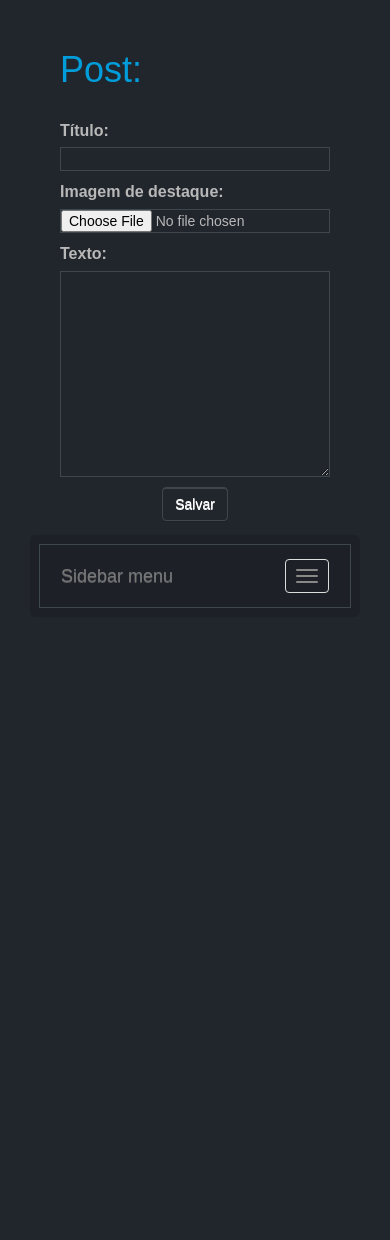
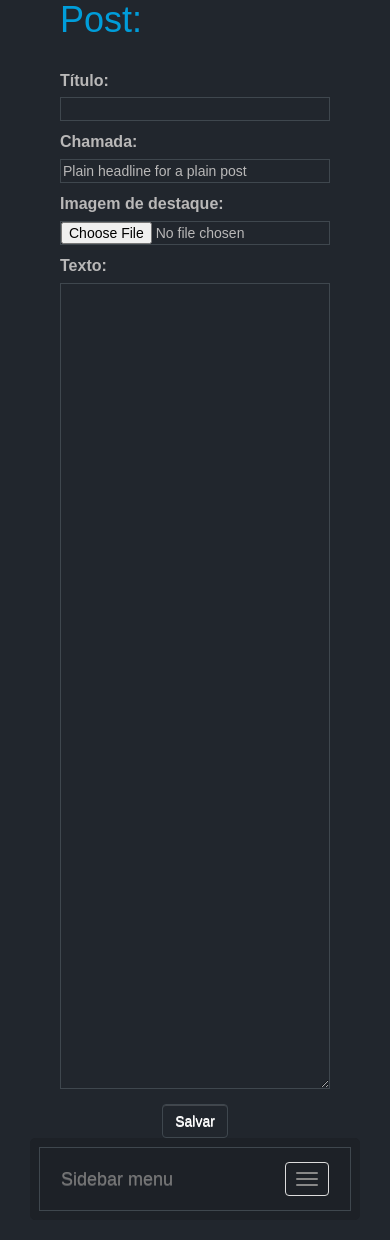
Before and after one commit to mayronH/my-first-djangoproject, a Django app: page /post/new in a window 390 px wide. Shown: the part 80-1320 px from the top of the page. Before the commit the page ends 688 px from the top, so only its background shows below. Run offline with Django 3.2, Linux system fonts and the light colour scheme; the visitor is signed in with stand-in values (Sample User, id 1); data that the repository does not hold is empty; some libraries are stand-ins or nearby versions.

Commit message:
Colocando tags nos posts, script TinyMCE para texto, mudando imagem para destaque e adicionando campo headline para os Posts

```diff
--- a/blog/admin.py
+++ b/blog/admin.py
@@ -3,7 +3,7 @@ from .models import Post,Comment
 
 
 class PostAdmin(admin.ModelAdmin):
-    fields = ['title', 'text', 'created_date', 'published_date', 'author', 'post_image', 'thumbnail',]
+    fields = ['title', 'headline', 'text', 'created_date', 'published_date', 'author', 'tags', 'post_image', 'thumbnail',]
     readonly_fields = ('thumbnail',)
 
     list_display = ('title', 'created_date', 'published_date', 'author',)
--- a/blog/form.py
+++ b/blog/form.py
@@ -5,12 +5,16 @@ class PostForm(forms.ModelForm):
 
     class Meta:
         model = Post
-        fields = ('title', 'post_image', 'text', )
+        fields = ('title', 'headline', 'post_image', 'tags', 'text', )
         # Alterando os labels do formulário
         labels = {
-        'title': "Título:",
-        'post_image': "Imagem de destaque:",
-        'text': "Texto:",
+            'title': "Título:",
+            'post_image': "Imagem de destaque:",
+            'text': "Texto:",
+            'headline': "Chamada:",
+        }
+        widgets = {
+          'text': forms.Textarea(attrs={'rows':40, 'cols':40}),
         }
 
 
@@ -20,6 +24,6 @@ class CommentForm(forms.ModelForm):
         model = Comment
         fields = ('author', 'text', )
         labels = {
-        'author': "Nome:",
-        'text': "Comentário:",
+            'author': "Nome:",
+            'text': "Comentário:",
         }
--- a/blog/models.py
+++ b/blog/models.py
@@ -2,6 +2,7 @@ from django.conf import settings
 from django.db import models
 from django.utils import timezone
 from django.utils.safestring import mark_safe
+from taggit.managers import TaggableManager
 # Create your models here.
 
 class Post(models.Model):
@@ -11,6 +12,8 @@ class Post(models.Model):
     created_date = models.DateTimeField(default=timezone.now)
     published_date = models.DateTimeField(blank=True, null=True)
     post_image = models.ImageField(upload_to='images/', default='images/default.png')
+    headline = models.CharField(max_length=200, default='Plain headline for a plain post')
+    tags = TaggableManager()
 
     def publish(self):
         self.published_date = timezone.now()
--- a/blog/static/css/blog.css
+++ b/blog/static/css/blog.css
@@ -207,7 +207,7 @@ textarea {
 .btn-search {
     position: absolute;
     height: 25px;
-    right: 15;
+    margin-left: -25px;
     background: none;
     border: none;
 }
--- a/blog/templates/blog/base.html
+++ b/blog/templates/blog/base.html
@@ -1,4 +1,4 @@
-{% load static %}
+<!DOCTYPE html> {% load static %}
 <html lang="pt-br">
 
 <head>
@@ -11,6 +11,33 @@
     <link rel="stylesheet" href="https://maxcdn.bootstrapcdn.com/bootstrap/3.3.7/css/bootstrap.min.css">
     <link rel="stylesheet" href="https://maxcdn.bootstrapcdn.com/bootstrap/3.3.7/css/bootstrap-theme.min.css">
     <link rel="stylesheet" href="{% static 'css/blog.css' %}">
+
+    <script src="https://cdn.tiny.cloud/1/6lmj0ll1zjy2rnzoik4b55aor4utbfnchxlptf81bqkrhbhd/tinymce/5/tinymce.min.js"
+        referrerpolicy="origin"></script>
+    <script>
+        tinymce.init({
+            selector: '#id_text',
+            plugins: 'print preview paste importcss searchreplace autolink autosave save directionality code visualblocks visualchars fullscreen image link media template codesample table charmap hr pagebreak nonbreaking anchor toc insertdatetime advlist lists wordcount imagetools textpattern noneditable help charmap quickbars emoticons',
+            imagetools_cors_hosts: ['picsum.photos'],
+            menubar: 'file edit view insert format tools table help',
+            toolbar: 'undo redo | bold italic underline strikethrough | fontselect fontsizeselect formatselect | alignleft aligncenter alignright alignjustify | outdent indent |  numlist bullist | forecolor backcolor removeformat | pagebreak | charmap emoticons | fullscreen  preview save print | insertfile image media template link anchor codesample | ltr rtl',
+            toolbar_sticky: true,
+            skin: 'oxide-dark',
+            content_css: 'dark',
+            autosave_ask_before_unload: true,
+            autosave_interval: "30s",
+            autosave_prefix: "{path}{query}-{id}-",
+            autosave_restore_when_empty: false,
+            autosave_retention: "2m",
+            image_advtab: true,
+            importcss_append: true,
+            image_caption: true,
+            quickbars_selection_toolbar: 'bold italic | quicklink h2 h3 blockquote quickimage quicktable',
+            noneditable_noneditable_class: "mceNonEditable",
+            toolbar_drawer: 'sliding',
+            contextmenu: "link image imagetools table",
+        });
+    </script>
 </head>
 
 <body>
@@ -63,8 +90,7 @@
         <div class="container">
             <div class="row">
                 <div class="col-md-10 col-sm-9">
-                    {% block content %}
-                    {% endblock %}
+                    {% block content %} {% endblock %}
                 </div>
                 <div class="col-md-2 col-sm-3 col-sidebar">
                     <div class="sidebar-nav">
@@ -106,14 +132,16 @@
                                         </div>
                                     </li>
 
-                                    <li><a>
+                                    <li>
+                                        <a>
                                             <form id="searchForm" action="{% url 'post_search' %}" method="GET">
                                                 <input type="text" name="search" placeholder="Search">
                                                 <button class="btn-search" type="submit">
                                                     <span class="glyphicon glyphicon-search"></span>
                                                 </button>
                                             </form>
-                                        </a></li>
+                                        </a>
+                                    </li>
                                     <!-- <li><a><form action="{% url 'post_filter' %}" method="GET" class="form-menu">
                                     <select name="date_range" onchange="this.form.submit()" id="id_date_range">
                                         <option value="" selected="">---------</option>
--- a/blog/templates/blog/post_draft_list.html
+++ b/blog/templates/blog/post_draft_list.html
@@ -4,6 +4,9 @@
         <div class="post">
             <div class="post-titulo">
                 <h1><a href="{% url 'post_detail' pk=post.pk %}">{{ post.title }} </a></h1>
+            </div>
+            <div class="imagem-principal">
+                <img src="{{ post.post_image.url }}" class="img-responsive">
             </div>
             <p>{{ post.text|truncatechars:200 }}</p>
             <p>
--- a/blog/templates/blog/post_edit.html
+++ b/blog/templates/blog/post_edit.html
@@ -2,8 +2,8 @@
 {% block content %}
     <div class="container-fluid">
         <div class="container">
-            <div class="row formulario">
-                <form method="POST" enctype="multipart/form-data" class="col-md-8 post-form">
+            <div class="row">
+                <form method="POST" enctype="multipart/form-data" class="col-md-10 post-form">
                     <div class="post-titulo">
                         <h1>Post:</h1>
                     </div>
--- a/blog/templates/blog/post_list.html
+++ b/blog/templates/blog/post_list.html
@@ -5,7 +5,10 @@
             <div class="post-titulo">
                 <h1><a href="{% url 'post_detail' pk=post.pk %}">{{ post.title }} </a></h1>
             </div>
-            <p>{{ post.text|linebreaksbr }}</p>
+            <div class="imagem-principal">
+                <img src="{{ post.post_image.url }}" class="img-responsive">
+            </div>
+            <p>{{ post.headline|linebreaksbr }}</p>
             <p>
                 <span class="blue">published:</span> {{ post.published_date }}
                 <span class="blue"> by:</span><small> {{ post.author }} </small>
--- a/blog/views.py
+++ b/blog/views.py
@@ -38,6 +38,7 @@ def post_new(request):
             post = form.save(commit=False)
             post.author = request.user
             post.save()
+            form.save_m2m()
             return redirect('post_detail', pk=post.pk)
     else:
         form = PostForm()
@@ -47,11 +48,12 @@ def post_new(request):
 def post_edit(request, pk):
     post = get_object_or_404(Post, pk=pk)
     if request.method == "POST":
-        form = PostForm(request.POST, instance=post)
+        form = PostForm(request.POST, request.FILES, instance=post)
         if form.is_valid():
             post = form.save(commit=False)
             post.author = request.user
             post.save()
+            form.save_m2m()
             return redirect('post_detail', pk=pk)
     else:
         form = PostForm(instance=post)
--- a/mysite/settings.py
+++ b/mysite/settings.py
@@ -39,6 +39,7 @@ INSTALLED_APPS = [
     'django.contrib.staticfiles',
     'blog',
     'django_filters',
+    'taggit',
 ]
 
 MIDDLEWARE = [
--- a/requirements.txt
+++ b/requirements.txt
@@ -1,2 +1,3 @@
 Django~=2.2.4
 django-filters~=0.2.1
+django-taggit~=1.2.0
```
Also changed, not shown: blog/templates/blog/post_detail.html (+7 -1 lines), blog/migrations/0004_post_headline.py (added), blog/migrations/0005_post_tags.py (added), media/images/images.jpg (added).
